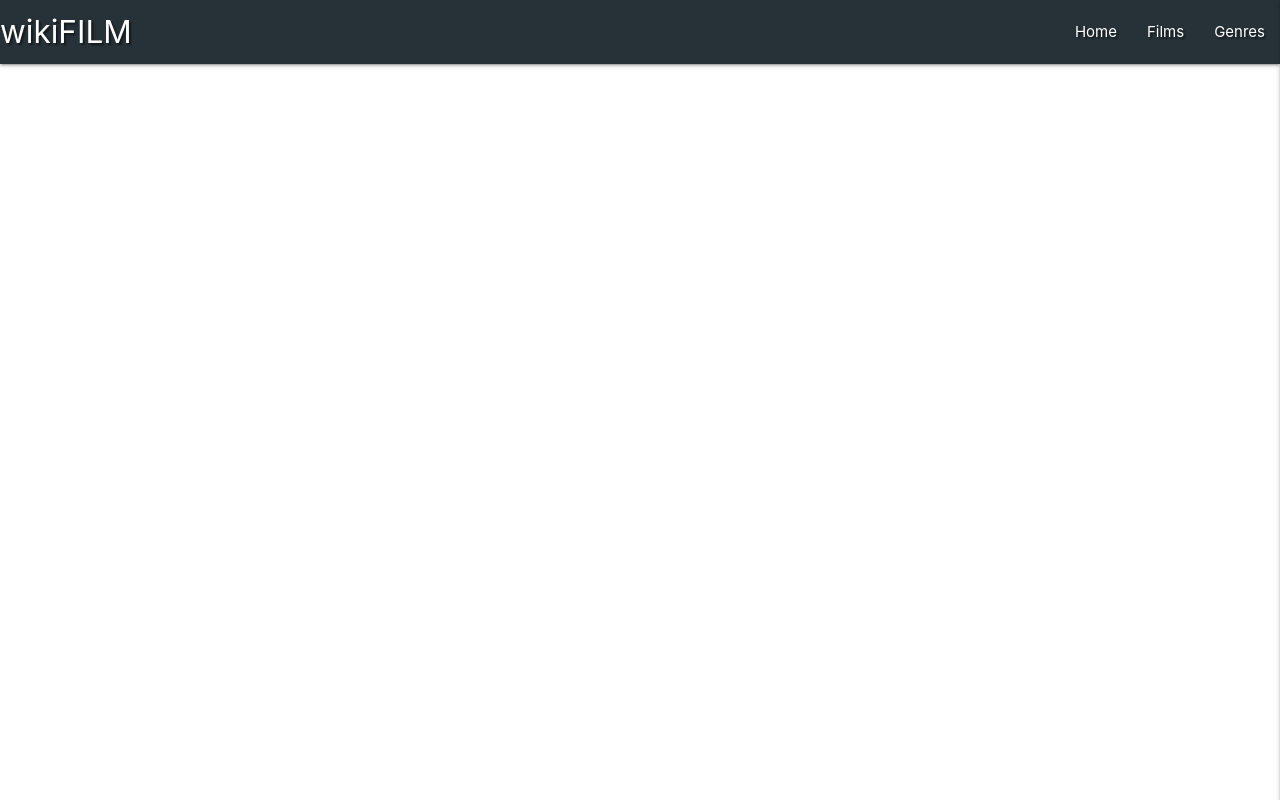
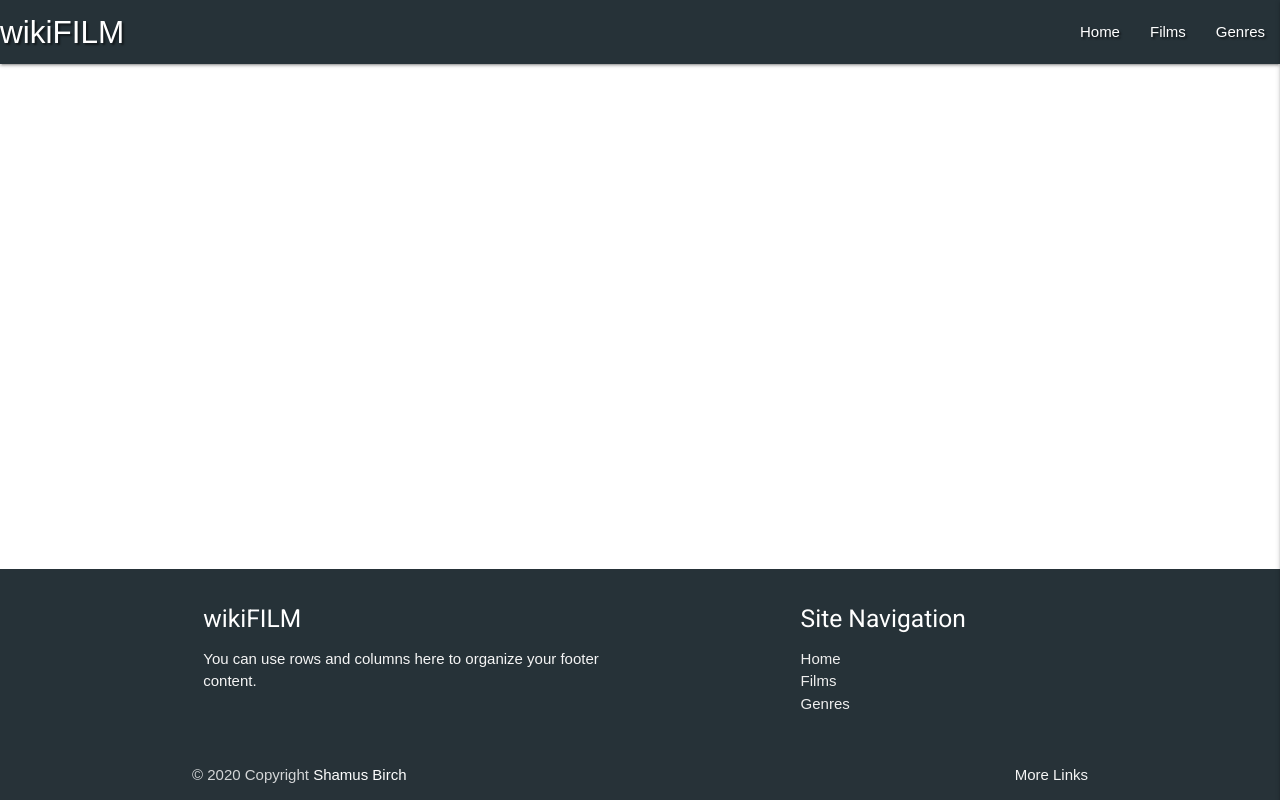
Before and after one commit to shaamuus/wikifilm, a Flask app: page / in a window 1280 px wide. Run offline with Flask 2, Linux system fonts and the light colour scheme; data that the repository does not hold is empty; some libraries are stand-ins or nearby versions.

Commit message:
create add_film template

```diff
--- a/app.py
+++ b/app.py
@@ -24,6 +24,11 @@ def get_films():
     return render_template("films.html", films=films)
 
 
+@app.route("/add_film")
+def add_film():
+    return render_template("add_film.html")
+
+
 if __name__ == "__main__":
     app.run(host=os.environ.get("IP"),
             port=int(os.environ.get("PORT")),
--- a/static/css/style.css
+++ b/static/css/style.css
@@ -1,3 +1,25 @@
+@import url('https://fonts.googleapis.com/css2?family=Open+Sans:ital,wght@0,300;0,400;0,600;0,700;0,800;1,300;1,400;1,600;1,700;1,800&family=Roboto:ital,wght@0,100;0,300;0,400;0,500;0,700;0,900;1,100;1,300;1,400;1,500;1,700;1,900&display=swap');
+
+h1,
+h2,
+h3,
+h4,
+h5,
+h6 {
+    font-family: 'Roboto', sans-serif;
+}
+
+body {
+    font-family: 'Open+Sans', sans-serif;
+    display: flex;
+    min-height: 100vh;
+    flex-direction: column;
+}
+
+main {
+    flex: 1 0 auto;
+}
+
 .text-shadow {
     text-shadow: 2px 2px 2px rgba(0,0,0,0.5);
 }
@@ -10,3 +32,14 @@
     display: inline;
     font-style: italic;
 }
+
+/* =================================================== Footer */
+footer a {
+    text-decoration: none;
+    color: #fff;
+}
+
+footer a:hover {
+    text-decoration: none;
+    color: rgba(255, 255, 255, 0.6);
+}
--- a/templates/base.html
+++ b/templates/base.html
@@ -21,7 +21,7 @@
                 <a href="#" data-target="mobile-demo" class="sidenav-trigger right"><i class="fas fa-bars"></i></a>
                 <ul class="right hide-on-med-and-down">
                     <li><a href="{{ url_for('get_films') }}">Home</a></li>
-                    <li><a href="#">Films</a></li>
+                    <li><a href="{{ url_for('add_film') }}">Films</a></li>
                     <li><a href="#">Genres</a></li>
                 </ul>
             </div>
@@ -31,7 +31,7 @@
         <ul class="sidenav" id="mobile-demo">
             <li><h4 class="center-align blue-grey-text text-darken-4">wikiFILM</h4></li>
             <li><a href="{{ url_for('get_films') }}">Home</a></li>
-            <li><a href="#">Films</a></li>
+            <li><a href="{{ url_for('add_film') }}">Films</a></li>
             <li><a href="#">Genres</a></li>
         </ul>
     </header>
@@ -53,6 +53,32 @@
         {% endblock %}
     </main>
 
+    <footer class="page-footer blue-grey darken-4">
+        <div class="container">
+            <div class="row">
+                <div class="col l6 s12">
+                    <h5 class="white-text">wikiFILM</h5>
+                    <p class="grey-text text-lighten-4">You can use rows and columns here to organize your footer content.
+                    </p>
+                </div>
+                <div class="col l4 offset-l2 s12">
+                    <h5 class="white-text">Site Navigation</h5>
+                    <ul>
+                        <li><a class="grey-text text-lighten-3" href="{{ url_for('get_films') }}">Home</a></li>
+                        <li><a class="grey-text text-lighten-3" href="{{ url_for('add_film') }}">Films</a></li>
+                        <li><a class="grey-text text-lighten-3" href="#!">Genres</a></li>
+                    </ul>
+                </div>
+            </div>
+        </div>
+        <div class="footer-copyright">
+            <div class="container">
+                © 2020 Copyright <a href="https://www.linkedin.com/in/shamus-birch/">Shamus Birch</a>
+                <a class="grey-text text-lighten-4 right" href="#!">More Links</a>
+            </div>
+        </div>
+    </footer>
+
     <script src="https://code.jquery.com/jquery-3.5.1.min.js"
         integrity="sha256-9/aliU8dGd2tb6OSsuzixeV4y/faTqgFtohetphbbj0=" crossorigin="anonymous"></script>
     <script src="https://cdnjs.cloudflare.com/ajax/libs/materialize/1.0.0/js/materialize.min.js"></script>
--- a/templates/films.html
+++ b/templates/films.html
@@ -1,10 +1,10 @@
 {% extends "base.html" %}
 {% block content %}
 
-    <div class="col-8 of">
+    <div class="col">
         <div class="row">
+            {% for film in films %}
                 <div class="card sticky-action">
-                {% for film in films %}
                     <div class="card-image img waves-effect waves-block waves-light">
                         <img class="activator" src="" alt="">
                     </div>
@@ -21,11 +21,10 @@
                         <p>{{ film.age_restriction }}</p>
                         <p>{{ film.actor_name }}</p>
                         <p>{{ film.director_name }}</p>
-                    <br>
+                    </div>
                 </div>
             {% endfor %}
         </div>
     </div>
-    </div>
 
 {% endblock %}
```
Also changed, not shown: templates/add_film.html (added, +23 -0 lines). Lines whose indentation alone changed are shown as unchanged.
